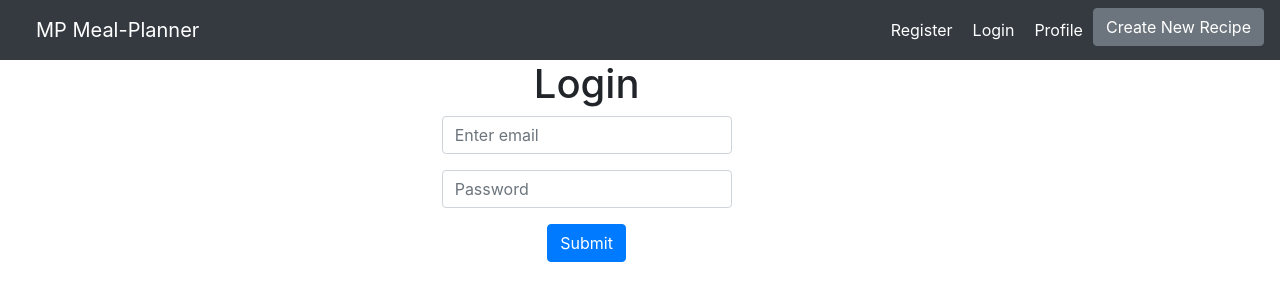
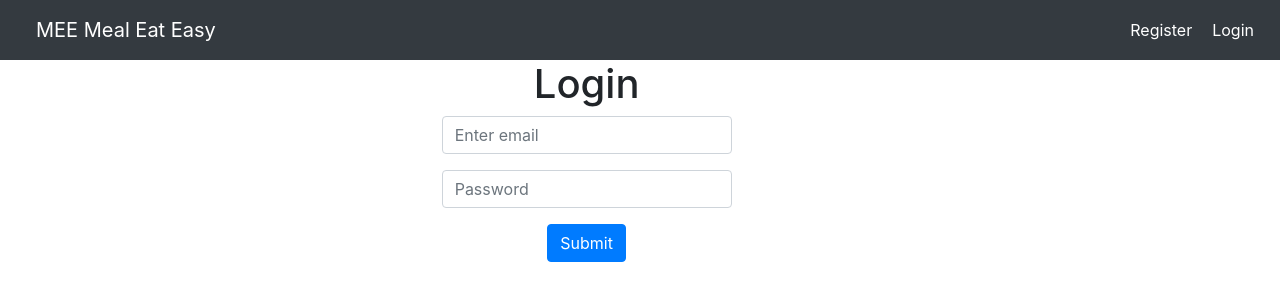
Before and after one commit to iamindika/meal-planner, a React (Create React App) app in the folder client/: page /login in a window 1280 px wide. Shown: the top 300 px of the page. Built offline with nearby package versions, Linux system fonts and the light colour scheme.

Commit message:
Fix Nav links based on user authentication and define a log out button

```diff
--- a/client/src/components/Heading.js
+++ b/client/src/components/Heading.js
@@ -1,22 +1,36 @@
-import {
-  NavLink
-} from "react-router-dom";
+import { useContext, useEffect } from "react";
+import { NavLink } from "react-router-dom";
 import {Navbar,Nav,Button} from "react-bootstrap";
+import { AuthContext } from "../context/authContext"
 
 export default function Heading(){
+  const { user, setUser } = useContext(AuthContext);
+  // useEffect(() => {}, [user]);
+
+  const handleLogOut = () => {
+    setUser(null);
+    localStorage.removeItem('token');
+  }
+
   return (
     <section>
       <Navbar collapseOnSelect expand="lg" bg="dark" variant="dark">
-  <Navbar.Brand href="/"><NavLink style={{color:"white",padding:"10px"}} to="/" /><span>MP</span> Meal-Planner</Navbar.Brand>
+        <Navbar.Brand href="/"><NavLink style={{color:"white",padding:"10px"}} to="/" /><span>MEE</span> Meal Eat Easy</Navbar.Brand>
         <Navbar.Toggle aria-controls="responsive-navbar-nav" />
           <Navbar.Collapse id="responsive-navbar-nav">
-    <Nav className="mr-auto">
-    </Nav>
+            <Nav className="mr-auto"></Nav>
             <Nav>
+              { !user ?
+                <>
                   <NavLink id="RouterNavLink" style={{color:"white",padding:"10px"}} to="/register">Register</NavLink>
                   <NavLink id="RouterNavLink" style={{color:"white",padding:"10px"}} to="/login">Login</NavLink>
+                </> :
+                <>
                   <NavLink id="RouterNavLink" style={{color:"white",padding:"10px"}} to="/new/profile">Profile</NavLink>
                   <NavLink id="RouterNavLink" style={{color:"white"}} to="/new"><Button variant="secondary">Create New Recipe</Button>{' '}</NavLink>
+                  <Button variant="primary" onClick={handleLogOut}>Log Out</Button>
+                </>
+              }
             </Nav>
           </Navbar.Collapse>
       </Navbar>
--- a/client/src/context/authContext.js
+++ b/client/src/context/authContext.js
@@ -3,7 +3,7 @@ import React, { createContext, useState } from "react";
 export const AuthContext = createContext();
 
 const AuthContextProvider = (props) => {
-  const [ user, setUser ] = useState({});
+  const [ user, setUser ] = useState(null);
 
   return (
     <AuthContext.Provider value={{
```
Lines whose indentation alone changed are shown as unchanged.
